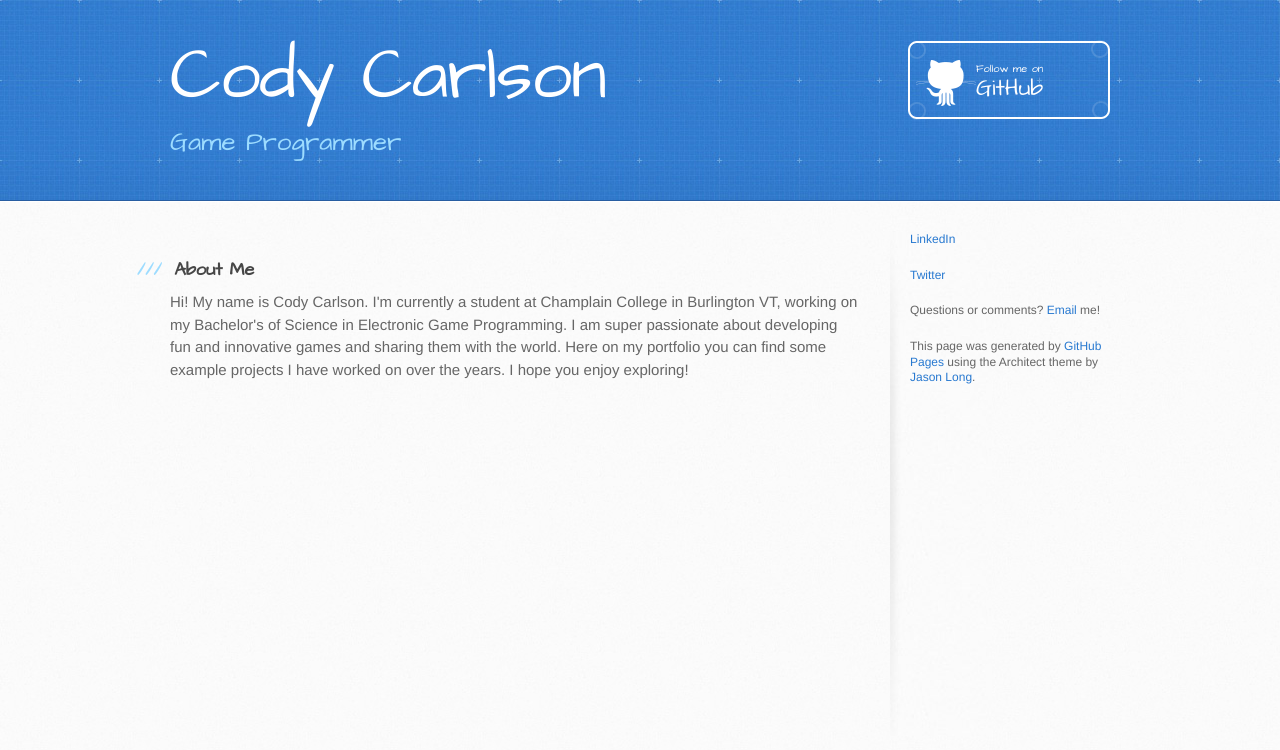
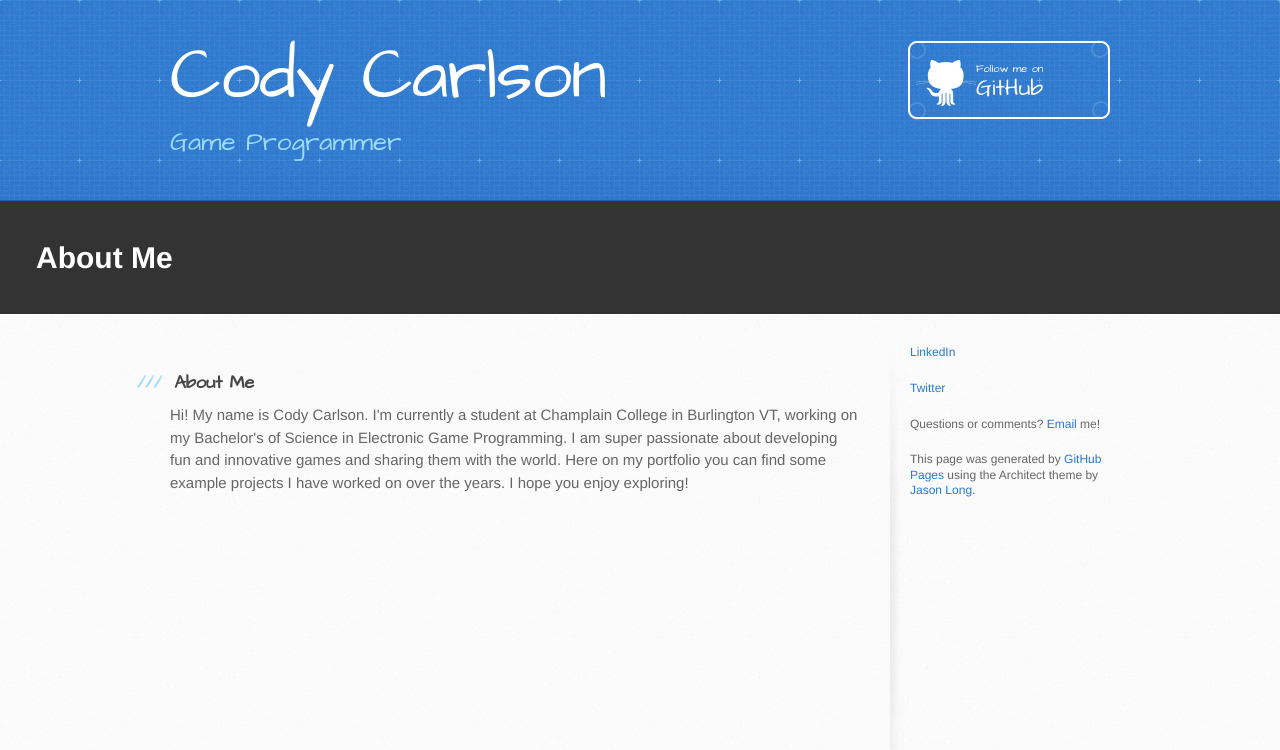
Before and after one commit to StyrofoamLaser/StyrofoamLaser.github.io, a plain HTML site: page aboutme.html in a window 1280 px wide. Drawn offline with Linux system fonts and the light colour scheme.

Commit message:
* adjusting size. will need to be adjusted more.

```diff
--- a/aboutme.html
+++ b/aboutme.html
@@ -12,6 +12,35 @@
     <!--[if lt IE 9]>
     <script src="//html5shiv.googlecode.com/svn/trunk/html5.js"></script>
     <![endif]-->
+	<style>
+		ul
+		{
+			list-style-type: none;
+			margin: 0;
+			padding 0;
+			overflow: hidden;
+			background-color: #333;
+		}
+
+		li
+		{
+			float: left;
+		}
+
+		li a
+		{
+			display: block;
+			color: white;
+			text-align: center;
+			padding: 14px 16px;
+			text-decoration: none;
+		}
+
+		li a:hover
+		{
+			background-color: #111;
+		}
+	</style>
 
     <title>Cody Carlson by StyrofoamLaser</title>
   </head>
@@ -24,6 +53,10 @@
         <a href="https://github.com/StyrofoamLaser" class="button"><small>Follow me on</small> GitHub</a>
       </div>
     </header>
+
+	<ul>
+		<li><h1><a href="aboutme.html">About Me</a></h1></li>
+	</ul>
 
     <div id="content-wrapper">
       <div class="inner clearfix">
```
Also changed, not shown: index.html (+0 -1 lines).
